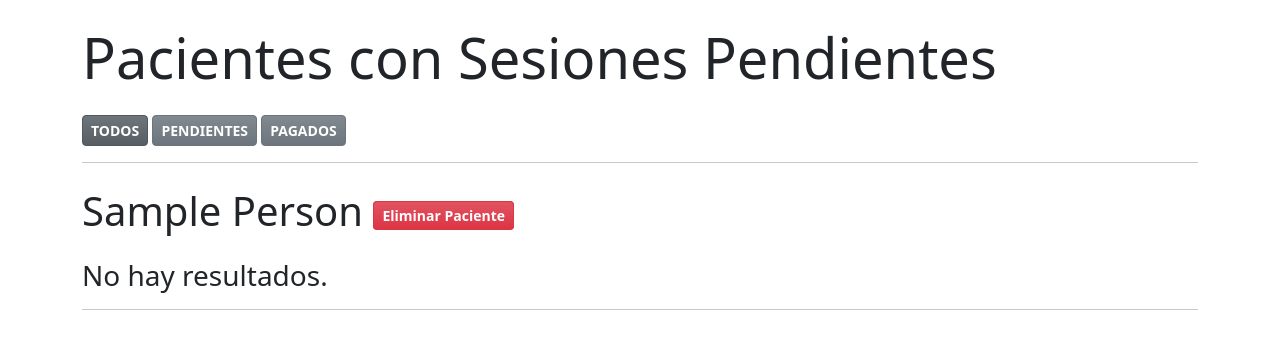
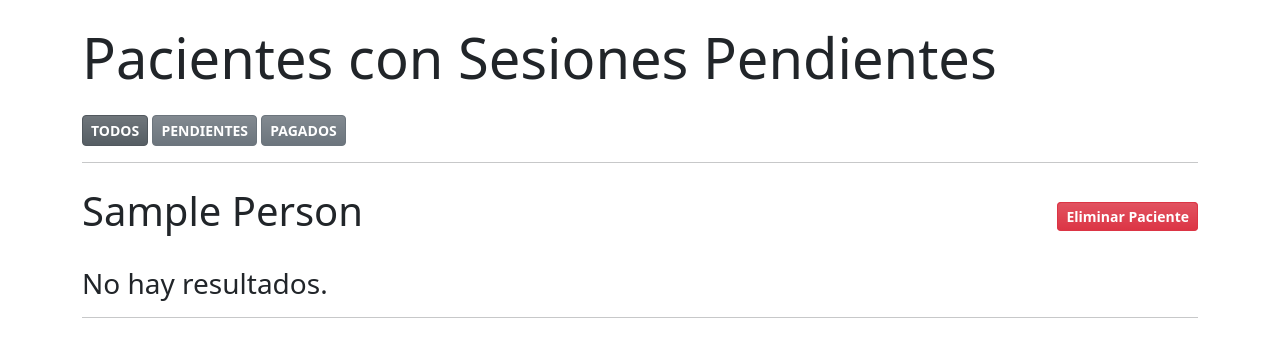
Before and after one commit to elbarril/appalapapa, a Flask app: page / in a window 1280 px wide. Shown: the part 56-413 px from the top of the page. Run offline with Flask 3, Linux system fonts and the light colour scheme; tables that the repository leaves empty hold one stand-in row (values such as "Sample post"); data that the repository does not hold is empty; some libraries are stand-ins or nearby versions.

Commit message:
imrpove visual in template

```diff
--- a/templates/index.html
+++ b/templates/index.html
@@ -15,13 +15,17 @@
 
         {% for person, sessions in grouped_sessions.items() %}
             <div class="my-4">
-                <h2 class="display-6">
-                    {{ person[1]|title }}
+                <div class="d-flex justify-content-between align-items-center">
+                    <h2 class="display-6">
+                        {{ person[1]|title }}
+                    </h2>
 
-                    <a href="{{ url_for('remove_person', id=person[0], name=person[1]) }}" class="btn btn-sm btn-danger bg-gradient d-inline">
-                        <strong>Eliminar Paciente</strong>
-                    </a>
-                </h2>
+                    <div>
+                        <a href="{{ url_for('remove_person', id=person[0], name=person[1]) }}" class="btn btn-sm btn-danger bg-gradient d-inline">
+                            <strong>Eliminar Paciente</strong>
+                        </a>
+                    </div>
+                </div>
 
                 {% if sessions %}
                     <ul class="list-group">
```
